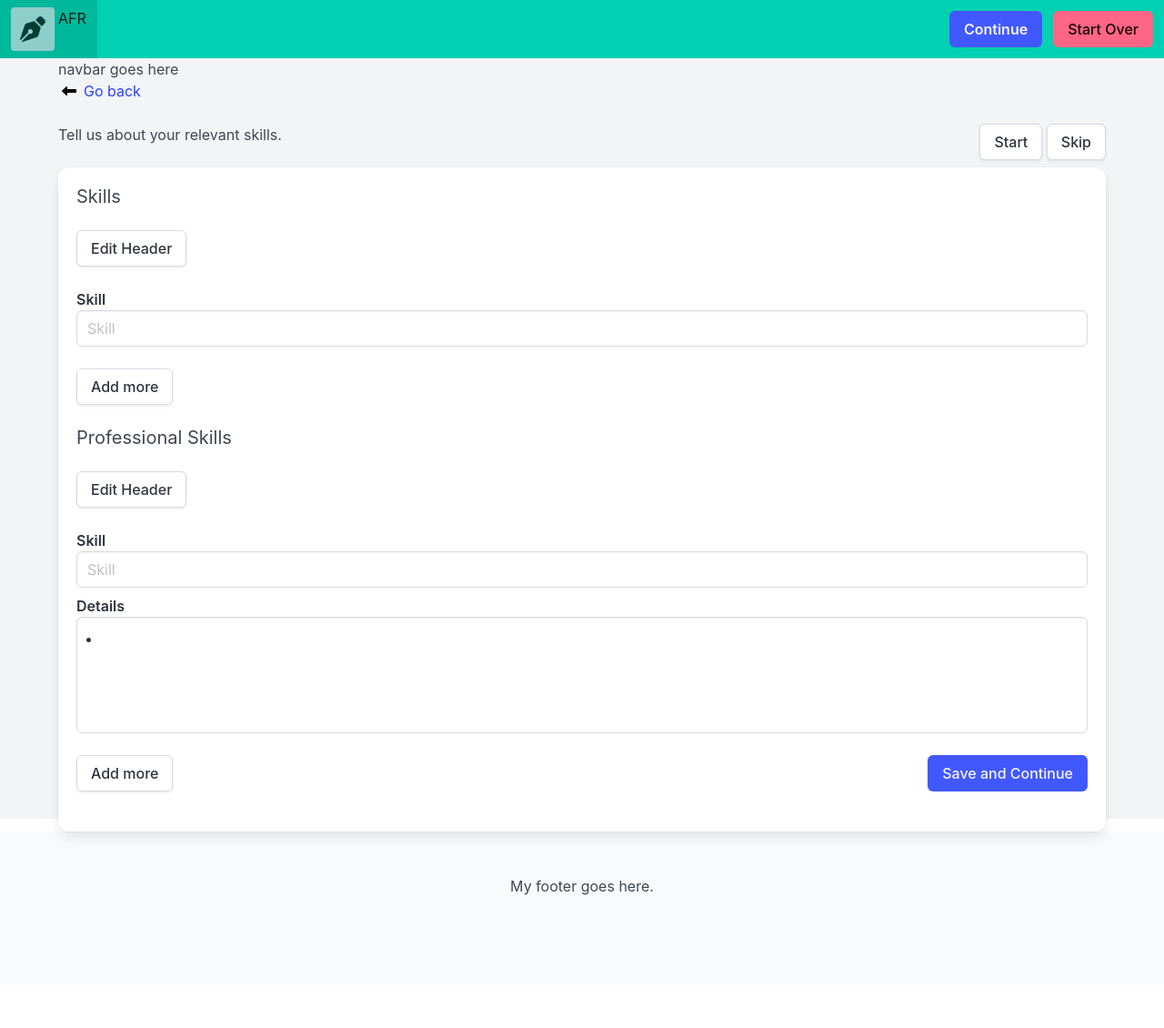
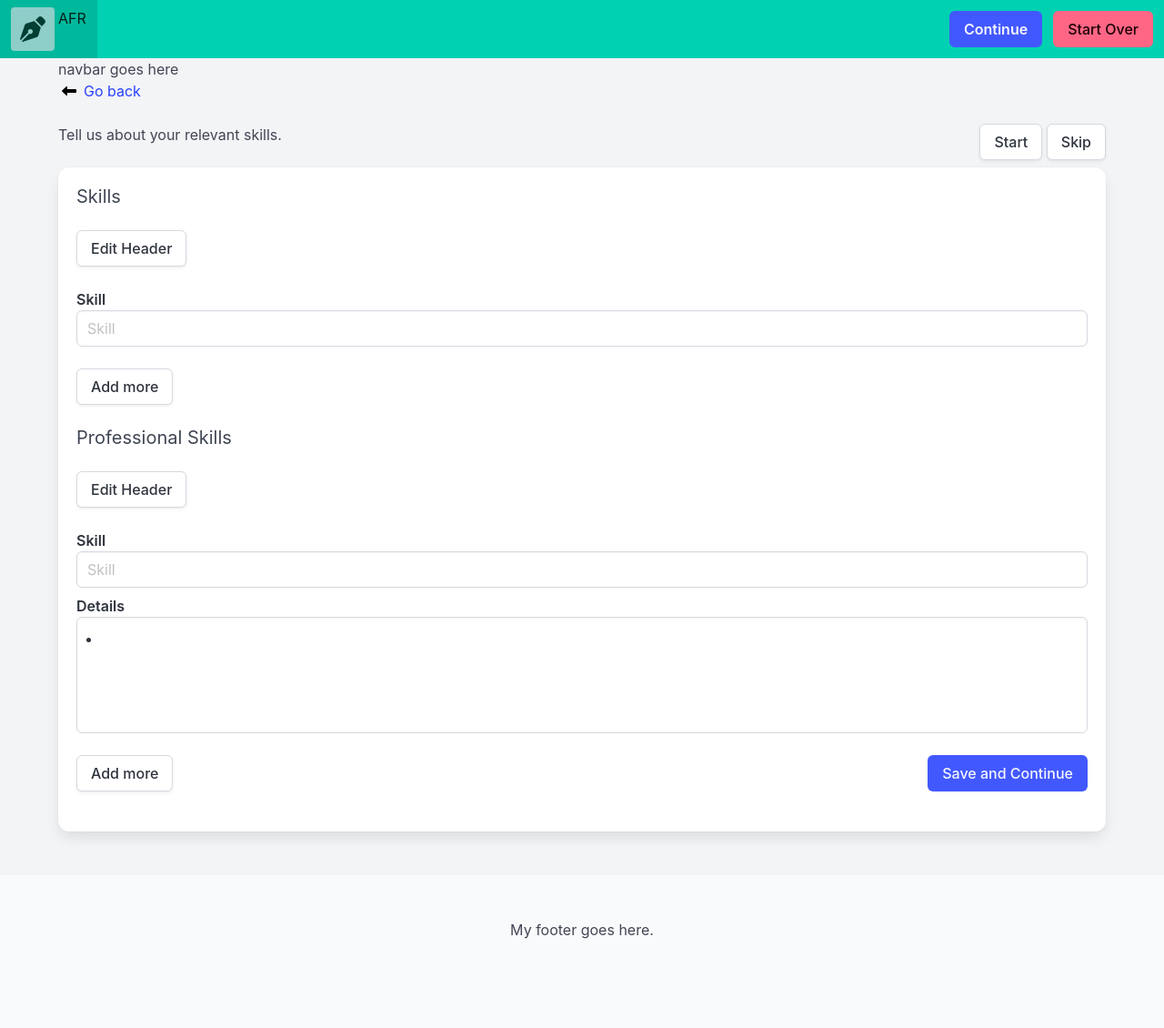
Before and after one commit to HeirOfNorton/alwaysfreeresume, a Jekyll site: the page built from pages/skills.html, in a window 1280 px wide. Shown: the whole page at 91% size. Built offline with Jekyll 4.4.1, drawn with Linux system fonts in a browser that asks for light colours; before the commit the page ends 1082 px from its top, so only the background shows below that.

Commit message:
I think I figured out the trick. HTML background in CSS, extra margin on the bottom of the form

```diff
--- a/_layouts/default.html
+++ b/_layouts/default.html
@@ -8,7 +8,7 @@
     <link rel="stylesheet" href="{{ '/assets/style.css' | absolute_url }}">
     <title>{% if page and page.title %}{{ page.title }} - {% endif %}{{ site.title }}</title>
   </head>
-  <body class="is-flex is-flex-direction-column has-background-white-ter">
+  <body class="is-flex is-flex-direction-column">
     {% if page.noheader %}
     {% else %}
       <header>
--- a/_layouts/form.html
+++ b/_layouts/form.html
@@ -28,7 +28,7 @@ layout: page
 
 </section>
 
-<section class="container box">
+<section class="container box mb-6">
 <div class="block is-clearfix">
     {% for form in page.forms %}
         <header class="block">
--- a/assets/style.css
+++ b/assets/style.css
@@ -1,4 +1,5 @@
 
 html, body {
     height: 100%;
+    background-color: var(--bulma-white-ter);
 }
```
